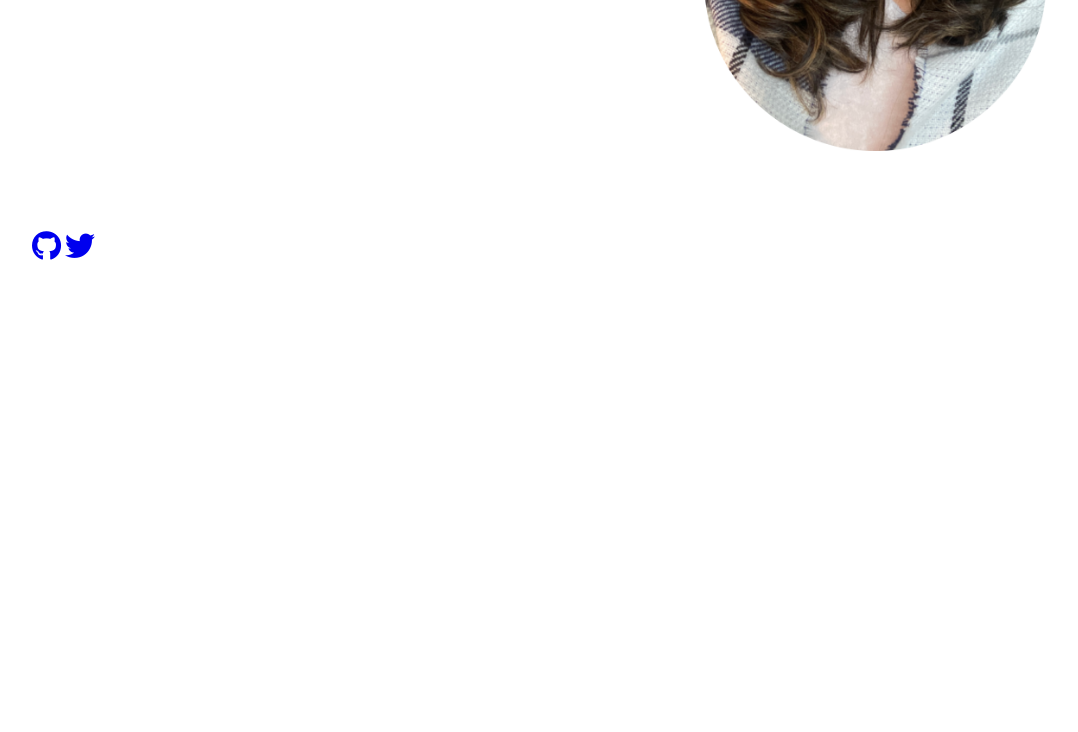
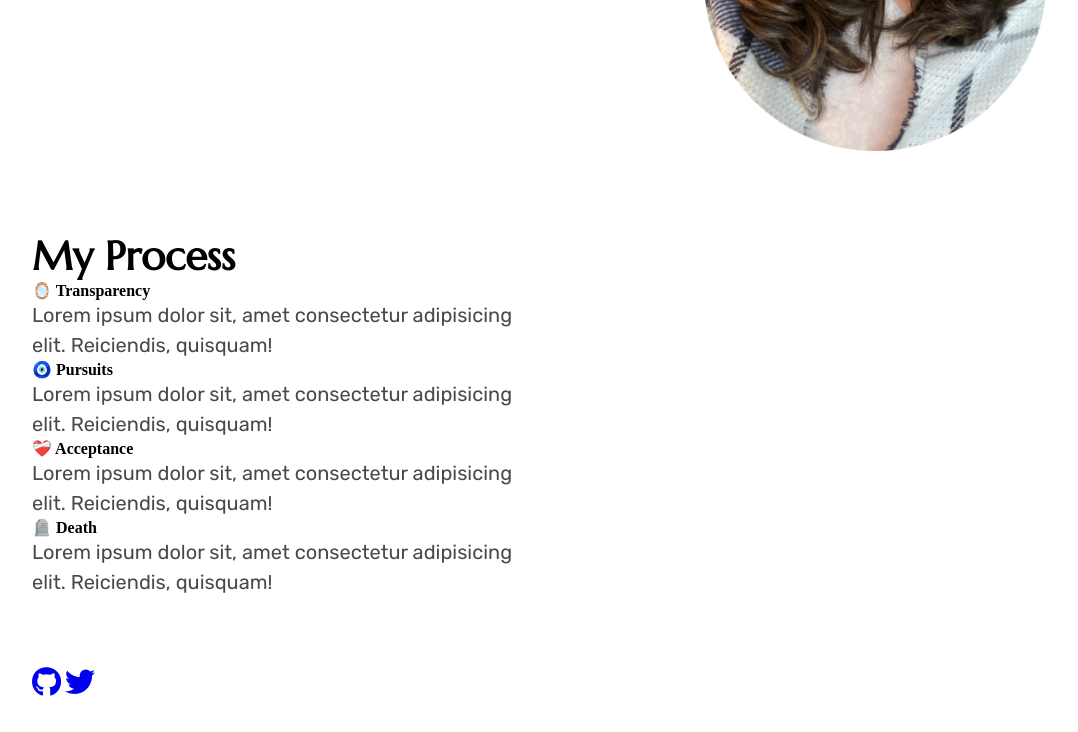
Before and after one commit to grimxreaper/tarot_site, a plain HTML site: page index.html in a window 1280 px wide. Shown: the part 1490-2222 px from the top of the page, without its empty margins (99-1177 px from the left). Before the commit the page ends 1786 px from the top, so only its background shows below. Drawn offline with Linux system fonts and the light colour scheme; a web font is replaced by a local one.

Commit message:
add block hero four section

```diff
--- a/index.html
+++ b/index.html
@@ -100,6 +100,25 @@
                 </div>
             </div>
         </div>
+      </section>
+
+      <section class="block hero-4">
+        <div class="wrapper">
+          <div class="row">
+            <div class="col">
+              <h1>My Process</h1>
+              <h4>🪞 Transparency </h4>
+              <p>Lorem ipsum dolor sit, amet consectetur adipisicing elit. Reiciendis, quisquam!</p>
+              <h4>🧿 Pursuits </h4>
+              <p>Lorem ipsum dolor sit, amet consectetur adipisicing elit. Reiciendis, quisquam!</p>
+              <h4>❤️‍🩹 Acceptance </h4>
+              <p>Lorem ipsum dolor sit, amet consectetur adipisicing elit. Reiciendis, quisquam!</p>
+              <h4>🪦 Death </h4>
+              <p>Lorem ipsum dolor sit, amet consectetur adipisicing elit. Reiciendis, quisquam!</p>
+            </div>
+            <div class="col"></div>
+          </div>
+        </div>
 
       </section>
 
--- a/styles.scss
+++ b/styles.scss
@@ -209,6 +209,18 @@ p {
     }
 }
 
+.block.hero-4 {
+
+  .row {
+    display: flex;
+    flex-direction: row;
+
+    .col {
+      width: 600px;
+    }
+  }
+}
+
 i.fab.fa-github,
 i.fab.fa-twitter {
     font-size: 30px;
```
Also changed, not shown: styles.css, 1 other file.
